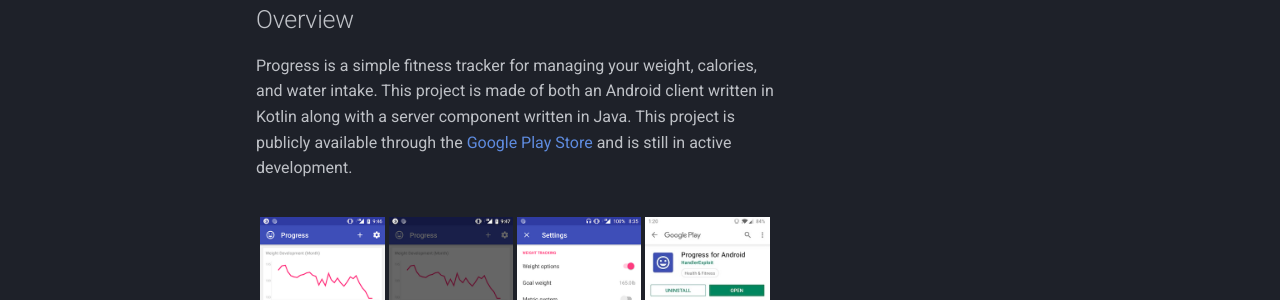
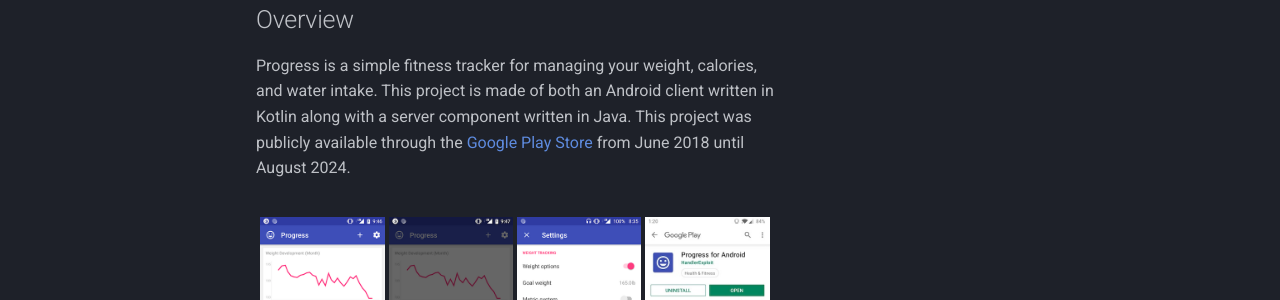
Before and after one commit to DHuckaby/dhuckaby.github.io, an MkDocs documentation site: the page built from docs/projects/2019-03-09-progress.md, in a window 1280 px wide and 900 px high, scrolled down 304 px. Shown: the part 204-504 px from the top of the window. Built offline with MkDocs 1.6.1 and Material for MkDocs 9.7.7, drawn with Linux system fonts in a browser that asks for light colours.

Commit message:
Updated notice for progress

```diff
--- a/docs/projects/2019-03-09-progress.md
+++ b/docs/projects/2019-03-09-progress.md
@@ -5,7 +5,7 @@
 ---
 <span class="repo-language-color" style="background-color: #A97BFF"></span> Kotlin &ensp; **465** commits &ensp; <span style="white-space: nowrap">Last commit on Oct 24, 2018</span>
 ## Overview
-Progress is a simple fitness tracker for managing your weight, calories, and water intake. This project is made of both an Android client written in Kotlin along with a server component written in Java. This project is publicly available through the [Google Play Store](https://play.google.com/store/apps/details?id=com.handlerexploit.fitness) and is still in active development.
+Progress is a simple fitness tracker for managing your weight, calories, and water intake. This project is made of both an Android client written in Kotlin along with a server component written in Java. This project was publicly available through the [Google Play Store](https://play.google.com/store/apps/details?id=com.handlerexploit.fitness) from June 2018 until August 2024.
 
 <p align="center" style="padding-top:20px;padding-bottom:20px;">
   <img src="/assets/images/progress/image1.png" width="24%" />
```
